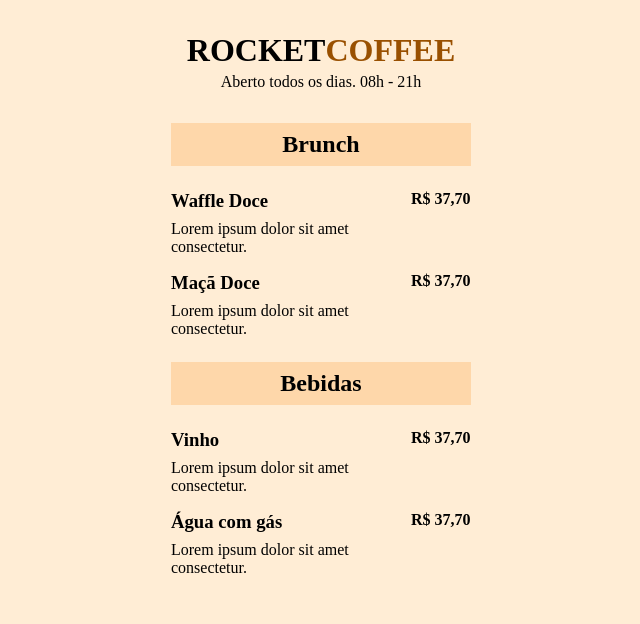
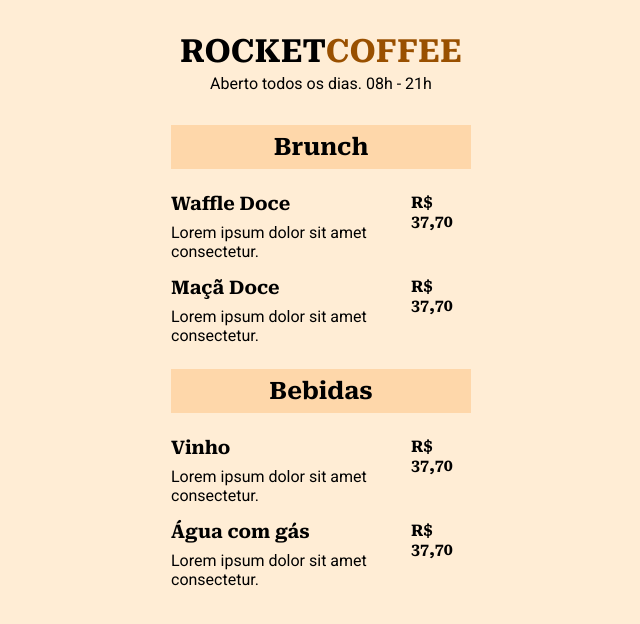
Before and after one commit to walterowisk/maratona-explorer-3.0, a plain HTML site: page index.html in a window 1280 px wide. Shown: the whole page, without its empty margins (319-959 px from the left). Drawn offline with Linux system fonts and the light colour scheme.

Commit message:
:memo: add Roboto font to project

```diff
--- a/index.html
+++ b/index.html
@@ -1,16 +1,22 @@
 <!DOCTYPE html>
 <html lang="pt-br">
   <head>
-    <meta charset="UTF-8">
-    <meta http-equiv="X-UA-Compatible" content="IE=edge">
-    <meta name="viewport" content="width=device-width, initial-scale=1.0">
-    <link rel="stylesheet" href="/style.css">
+    <link rel="preconnect" href="https://fonts.googleapis.com" />
+    <link rel="preconnect" href="https://fonts.gstatic.com" crossorigin />
+    <link
+      href="https://fonts.googleapis.com/css2?family=Roboto&family=Roboto+Serif:opsz,wght@8..144,700&display=swap"
+      rel="stylesheet"
+    />
+    <meta charset="UTF-8" />
+    <meta http-equiv="X-UA-Compatible" content="IE=edge" />
+    <meta name="viewport" content="width=device-width, initial-scale=1.0" />
+    <link rel="stylesheet" href="/style.css" />
     <title>RocketCoffee</title>
   </head>
   <body>
     <header>
       <h1>ROCKET<span>COFFEE</span></h1>
-        <P>Aberto todos os dias. 08h - 21h</P>
+      <p>Aberto todos os dias. 08h - 21h</p>
     </header>
 
     <section>
@@ -60,6 +66,5 @@
         </li>
       </ul>
     </section>
-
   </body>
 </html>
--- a/style.css
+++ b/style.css
@@ -5,6 +5,7 @@
 
 body {
   background-color: #ffedd5;
+  font-family: 'Roboto', sans-serif;
 }
 
 ul {
@@ -53,3 +54,7 @@ li .details {
 .details h3 {
     margin-bottom: 8px;
 }
+
+h1, h2, h3, .price {
+  font-family: 'Roboto Serif', serif;
+}
```
Lines whose indentation alone changed are shown as unchanged.
